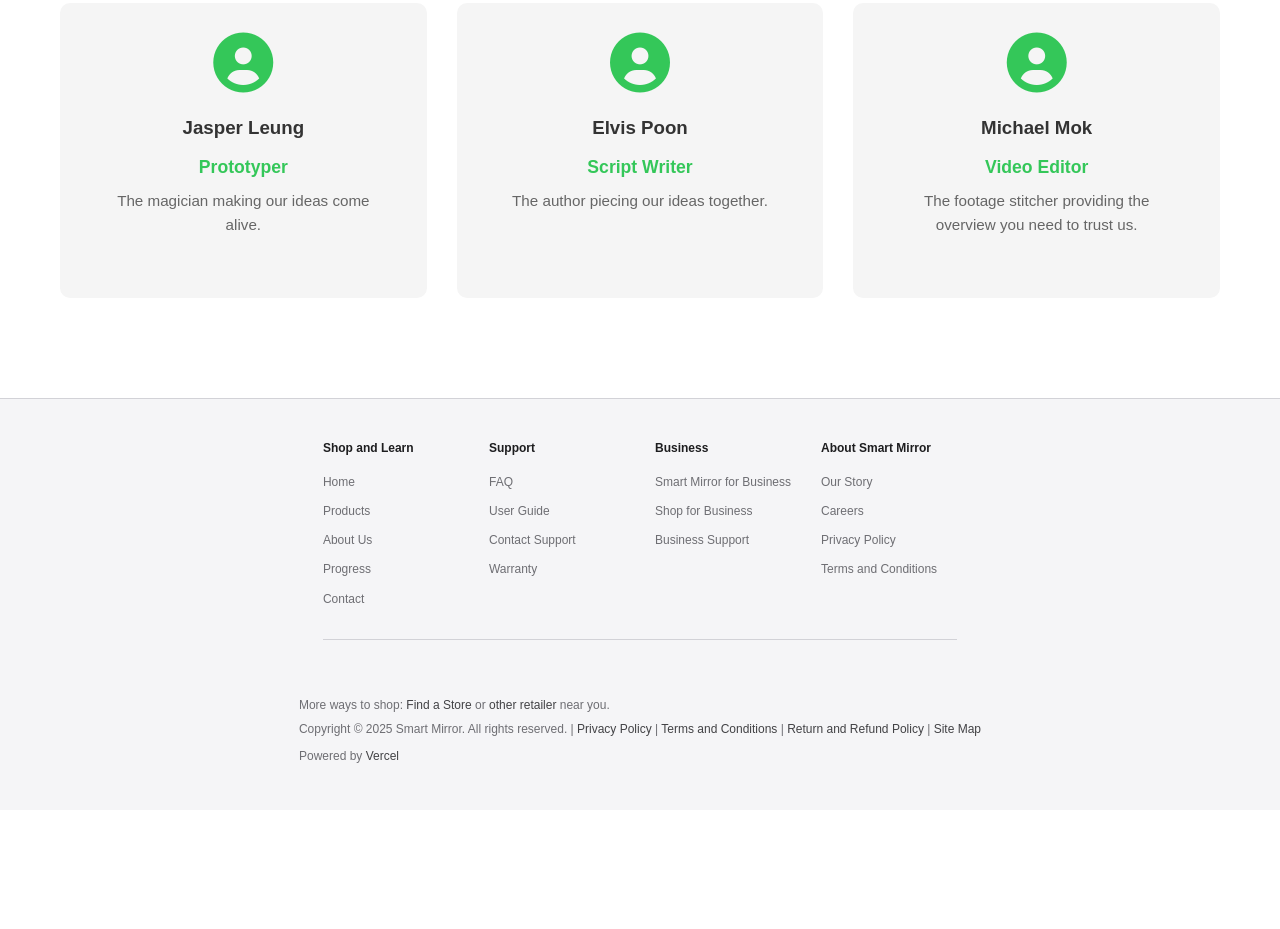
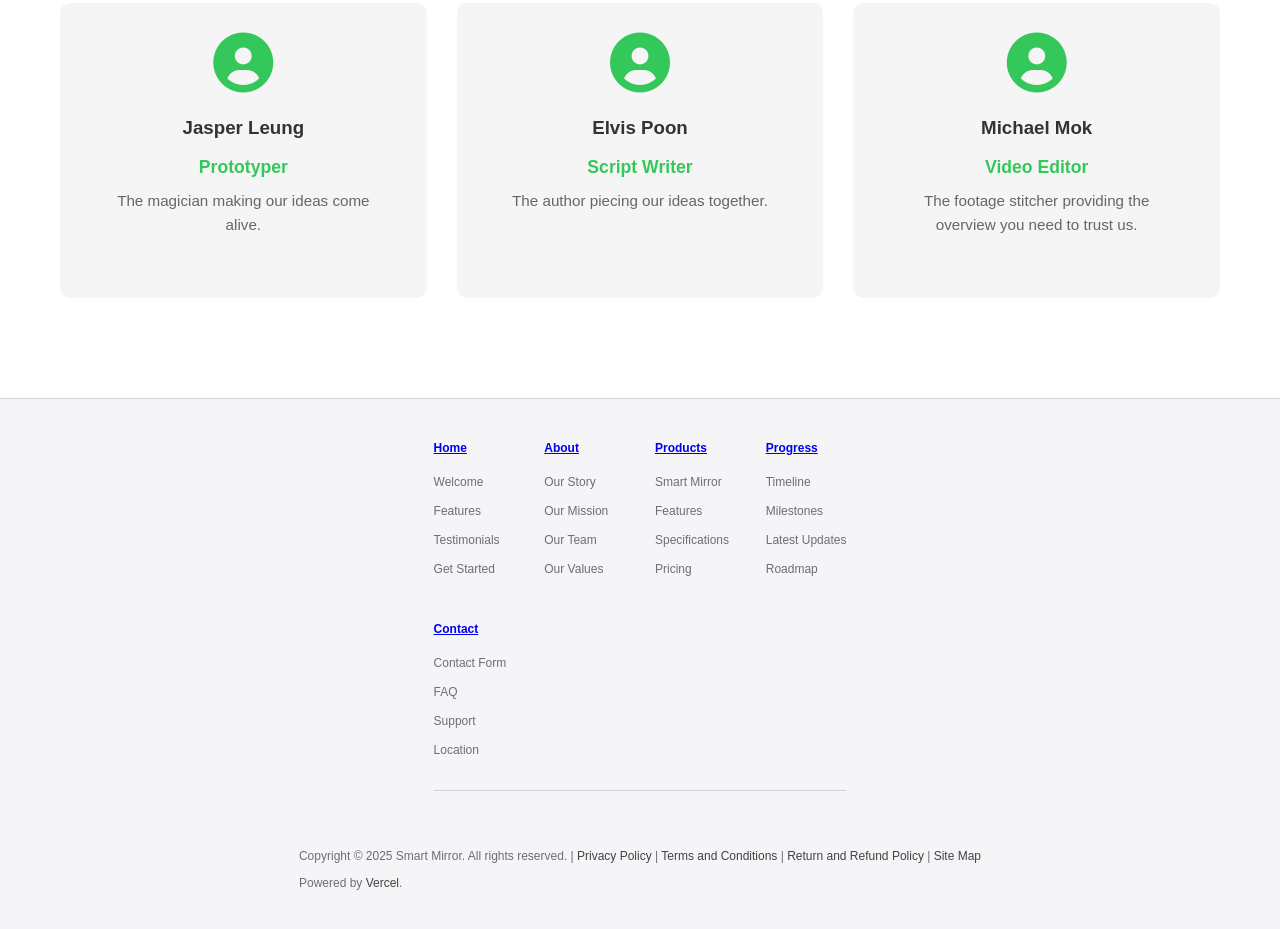
Before and after one commit to Darren-Fong/crowdfunding_project, a website: page about.html in a window 1280 px wide. Shown: the part 922-1851 px from the top of the page. Before the commit the page ends 1732 px from the top, so only its background shows below. Drawn offline with Linux system fonts and the light colour scheme.

Commit message:
Update footer structure: make h3 links and add section links, add fullstop after Vercel

```diff
--- a/about.html
+++ b/about.html
@@ -81,49 +81,57 @@
         <div class="footer-content">
             <div class="footer-columns">
                 <div class="footer-column">
-                    <h3>Shop and Learn</h3>
+                    <h3><a href="index.html">Home</a></h3>
                     <ul>
-                        <li><a href="index.html">Home</a></li>
-                        <li><a href="products.html">Products</a></li>
-                        <li><a href="about.html">About Us</a></li>
-                        <li><a href="progress.html">Progress</a></li>
-                        <li><a href="contact.html">Contact</a></li>
+                        <li><a href="index.html#hero">Welcome</a></li>
+                        <li><a href="index.html#features">Features</a></li>
+                        <li><a href="index.html#testimonials">Testimonials</a></li>
+                        <li><a href="index.html#cta">Get Started</a></li>
                     </ul>
                 </div>
                 <div class="footer-column">
-                    <h3>Support</h3>
+                    <h3><a href="about.html">About</a></h3>
                     <ul>
-                        <li><a href="#">FAQ</a></li>
-                        <li><a href="#">User Guide</a></li>
-                        <li><a href="#">Contact Support</a></li>
-                        <li><a href="#">Warranty</a></li>
+                        <li><a href="about.html#our-story">Our Story</a></li>
+                        <li><a href="about.html#mission">Our Mission</a></li>
+                        <li><a href="about.html#team">Our Team</a></li>
+                        <li><a href="about.html#values">Our Values</a></li>
                     </ul>
                 </div>
                 <div class="footer-column">
-                    <h3>Business</h3>
+                    <h3><a href="products.html">Products</a></h3>
                     <ul>
-                        <li><a href="#">Smart Mirror for Business</a></li>
-                        <li><a href="#">Shop for Business</a></li>
-                        <li><a href="#">Business Support</a></li>
+                        <li><a href="products.html#smart-mirror">Smart Mirror</a></li>
+                        <li><a href="products.html#features">Features</a></li>
+                        <li><a href="products.html#specifications">Specifications</a></li>
+                        <li><a href="products.html#pricing">Pricing</a></li>
                     </ul>
                 </div>
                 <div class="footer-column">
-                    <h3>About Smart Mirror</h3>
+                    <h3><a href="progress.html">Progress</a></h3>
                     <ul>
-                        <li><a href="about.html">Our Story</a></li>
-                        <li><a href="#">Careers</a></li>
-                        <li><a href="privacy.html">Privacy Policy</a></li>
-                        <li><a href="terms.html">Terms and Conditions</a></li>
+                        <li><a href="progress.html#timeline">Timeline</a></li>
+                        <li><a href="progress.html#milestones">Milestones</a></li>
+                        <li><a href="progress.html#updates">Latest Updates</a></li>
+                        <li><a href="progress.html#roadmap">Roadmap</a></li>
+                    </ul>
+                </div>
+                <div class="footer-column">
+                    <h3><a href="contact.html">Contact</a></h3>
+                    <ul>
+                        <li><a href="contact.html#contact-form">Contact Form</a></li>
+                        <li><a href="contact.html#faq">FAQ</a></li>
+                        <li><a href="contact.html#support">Support</a></li>
+                        <li><a href="contact.html#location">Location</a></li>
                     </ul>
                 </div>
             </div>
             <div class="footer-bottom">
                 <div class="footer-legal">
-                    <p>More ways to shop: <a href="contact.html">Find a Store</a> or <a href="contact.html">other retailer</a> near you.</p>
                     <p>Copyright © 2025 Smart Mirror. All rights reserved. | <a href="privacy.html">Privacy Policy</a> | <a href="terms.html">Terms and Conditions</a> | <a href="refund.html">Return and Refund Policy</a> | <a href="#">Site Map</a></p>
                 </div>
                 <div class="footer-credits">
-                    <p>Powered by <a href="https://vercel.com" target="_blank" rel="noopener noreferrer">Vercel</a></p>
+                    <p>Powered by <a href="https://vercel.com" target="_blank" rel="noopener noreferrer">Vercel</a>.</p>
                 </div>
             </div>
         </div>
```
Also changed, not shown: contact.html (+30 -22 lines), index.html (+29 -23 lines), privacy.html (+30 -17 lines), products.html (+30 -22 lines), progress.html (+30 -22 lines), refund.html (+30 -22 lines), terms.html (+30 -21 lines).
